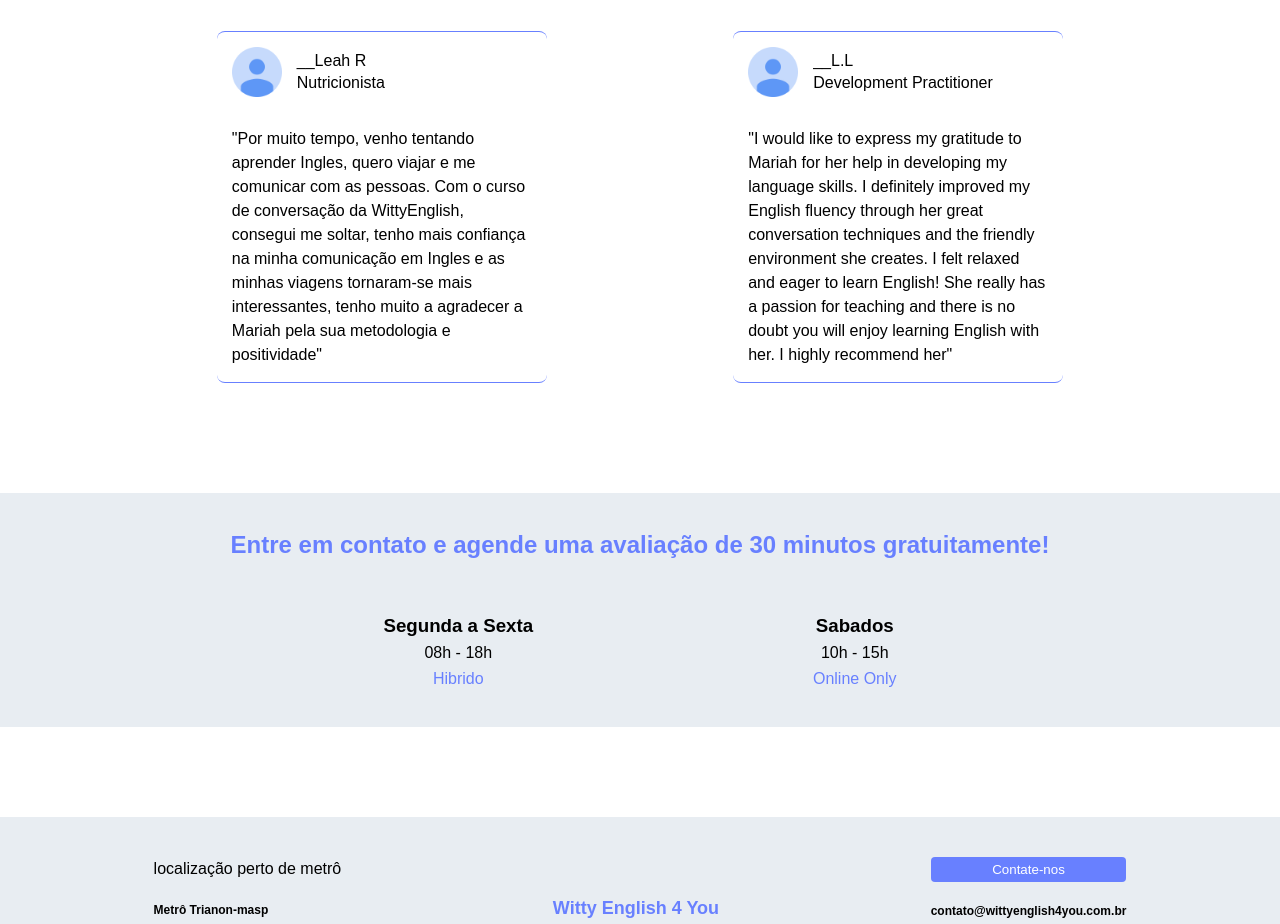
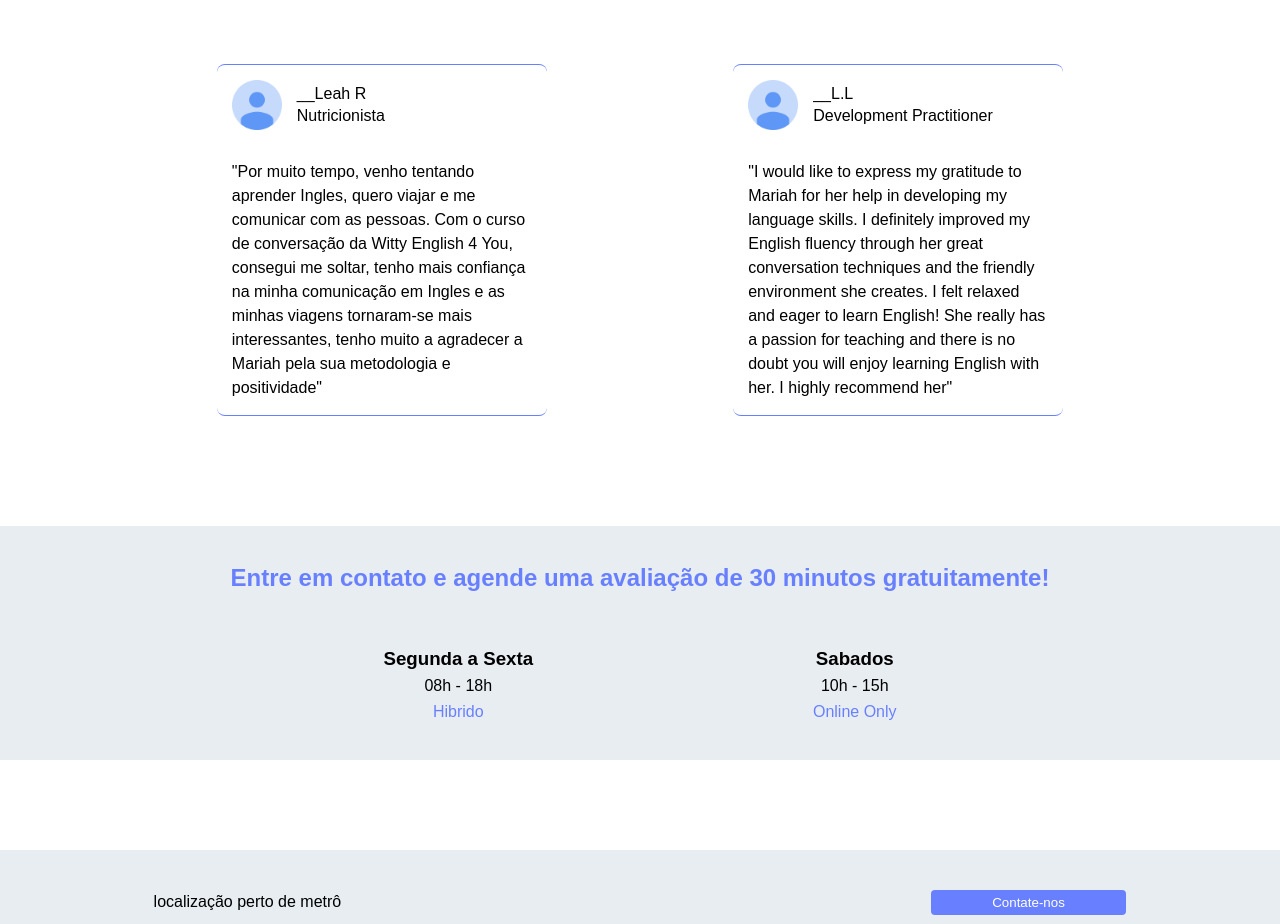
Before and after one commit to MewOkami/Witty_English_School, a React (Vite) app in the folder WittyEnglishSchool/: page / in a window 1280 px wide. Shown: the part 1800-2724 px from the top of the page. Built offline with nearby package versions, Linux system fonts and the light colour scheme.

Commit message:
WittyEnglish4You

```diff
--- a/WittyEnglishSchool/src/components/dashBoardMain/index.jsx
+++ b/WittyEnglishSchool/src/components/dashBoardMain/index.jsx
@@ -200,8 +200,8 @@ export const DashBoardMain = () => {
               </div>
               <TypographyTexts>
                 "Por muito tempo, venho tentando aprender Ingles, quero viajar e
-                me comunicar com as pessoas. Com o curso de conversação da
-                WittyEnglish, consegui me soltar, tenho mais confiança na minha
+                me comunicar com as pessoas. Com o curso de conversação da Witty
+                English 4 You, consegui me soltar, tenho mais confiança na minha
                 comunicação em Ingles e as minhas viagens tornaram-se mais
                 interessantes, tenho muito a agradecer a Mariah pela sua
                 metodologia e positividade"
--- a/WittyEnglishSchool/src/components/dashBoardMain/style.js
+++ b/WittyEnglishSchool/src/components/dashBoardMain/style.js
@@ -16,6 +16,8 @@ export const DashBoardMainStyle = styled.div`
     justify-content: space-between;
     align-items: center;
     padding: 20px 5vw;
+
+    height: 400px;
 
     margin-top: 126px;
   }
@@ -297,10 +299,10 @@ export const DashBoardMainStyle = styled.div`
   .DashBoardMainStyle__main--sectionPInfo {
     color: var(--color-primary);
   }
-
   @media (min-width: 768px) {
     .DashBoardMainStyle__main--section1 {
       background-color: var(--color-white-Disable);
+      height: 350px;
       padding: 40px 12vw;
     }
 
```
